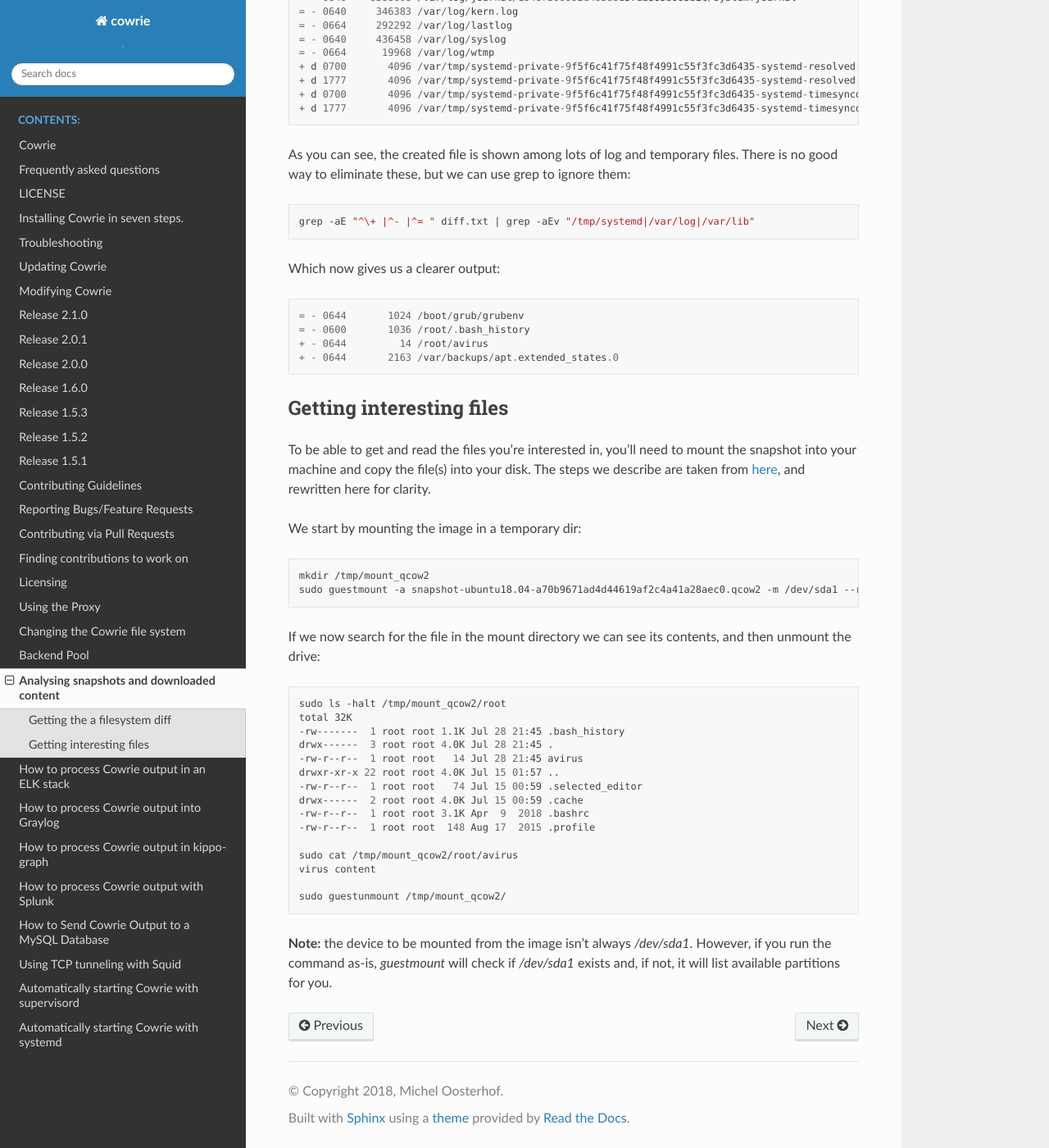
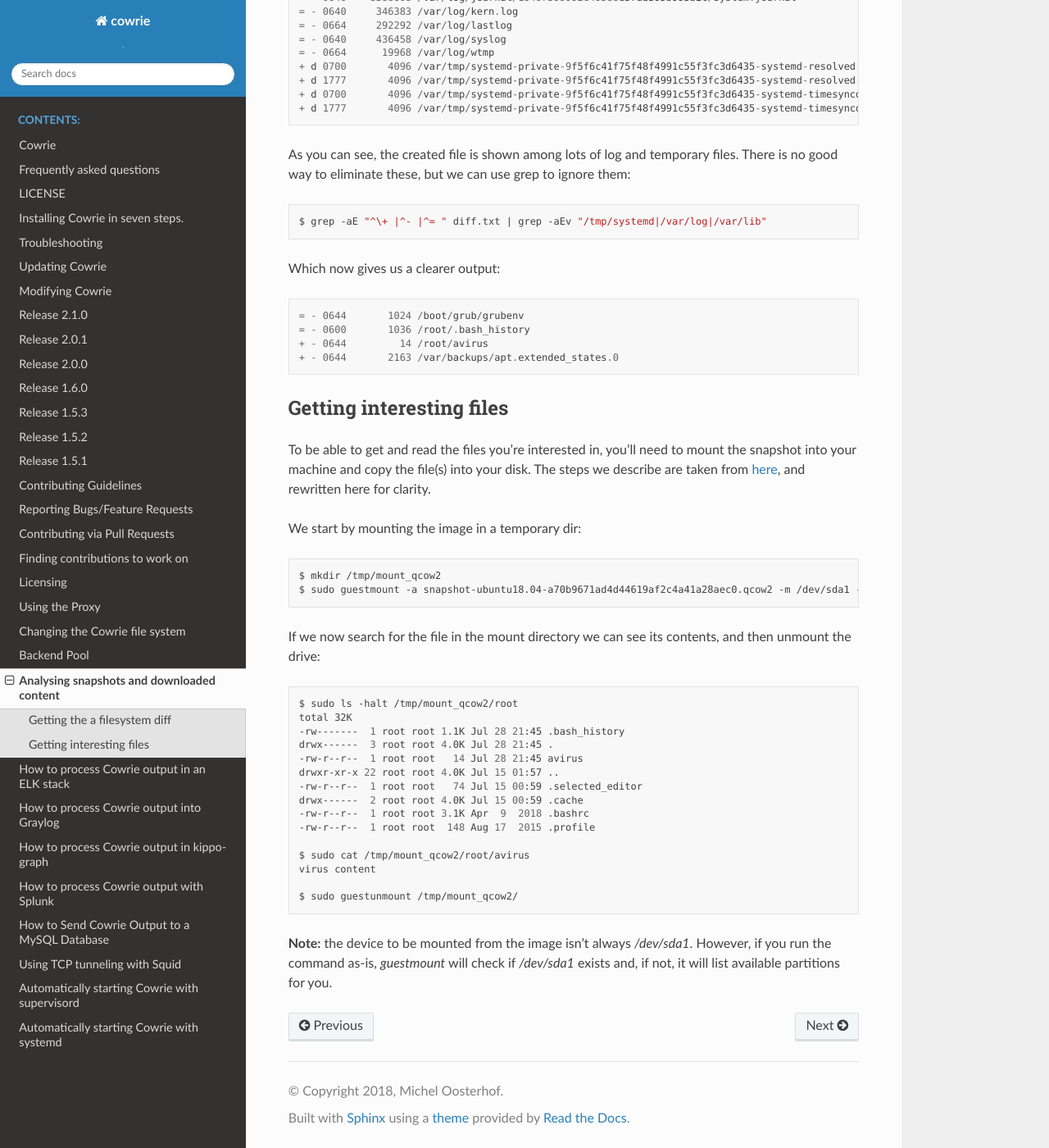
Before and after one commit to cowrie/cowrie, a Sphinx documentation site: the page built from docs/SNAPSHOTS.rst, in a window 1280 px wide and 1400 px high, scrolled down 1050 px. Shown: the whole window at 82% size. Built offline with Sphinx 7.4.7 and the Read the Docs theme 2.0.0, drawn with Linux system fonts in a browser that asks for light colours; the version number could not be read and is left out.

Commit message:
minor doc improvement

```diff
--- a/docs/SNAPSHOTS.rst
+++ b/docs/SNAPSHOTS.rst
@@ -15,7 +15,7 @@ The tool we'll be using is `virt-diff`, which provides a similar syntax to that
 
 .. code-block:: bash
 
-    sudo virt-diff -a ~/cowrie-imgs/ubuntu18.04-minimal.qcow2 -A snapshot-ubuntu18.04-a70b9671ad4d44619af2c4a41a28aec0.qcow2
+    $ sudo virt-diff -a ~/cowrie-imgs/ubuntu18.04-minimal.qcow2 -A snapshot-ubuntu18.04-a70b9671ad4d44619af2c4a41a28aec0.qcow2
 
 (the tool might need to be run with sudo due to a permission denied error)
 
@@ -25,7 +25,7 @@ from `virt-diff` is stored in a file diff.txt)
 
 .. code-block:: bash
 
-    grep -aE "^\+ |^- |^= " diff.txt
+    $ grep -aE "^\+ |^- |^= " diff.txt
 
 Here is an example output, in a VM were we created a file called `avirus`::
 
@@ -60,7 +60,7 @@ no good way to eliminate these, but we can use grep to ignore them:
 
 .. code-block:: bash
 
-    grep -aE "^\+ |^- |^= " diff.txt | grep -aEv "/tmp/systemd|/var/log|/var/lib"
+    $ grep -aE "^\+ |^- |^= " diff.txt | grep -aEv "/tmp/systemd|/var/log|/var/lib"
 
 Which now gives us a clearer output::
 
@@ -81,15 +81,15 @@ We start by mounting the image in a temporary dir:
 
 .. code-block:: bash
 
-    mkdir /tmp/mount_qcow2
-    sudo guestmount -a snapshot-ubuntu18.04-a70b9671ad4d44619af2c4a41a28aec0.qcow2 -m /dev/sda1 --ro /tmp/mount_qcow2
+    $ mkdir /tmp/mount_qcow2
+    $ sudo guestmount -a snapshot-ubuntu18.04-a70b9671ad4d44619af2c4a41a28aec0.qcow2 -m /dev/sda1 --ro /tmp/mount_qcow2
 
 If we now search for the file in the mount directory we can see its contents, and then unmount
 the drive:
 
 .. code-block:: bash
 
-    sudo ls -halt /tmp/mount_qcow2/root
+    $ sudo ls -halt /tmp/mount_qcow2/root
     total 32K
     -rw-------  1 root root 1.1K Jul 28 21:45 .bash_history
     drwx------  3 root root 4.0K Jul 28 21:45 .
@@ -100,10 +100,10 @@ the drive:
     -rw-r--r--  1 root root 3.1K Apr  9  2018 .bashrc
     -rw-r--r--  1 root root  148 Aug 17  2015 .profile
 
-    sudo cat /tmp/mount_qcow2/root/avirus
+    $ sudo cat /tmp/mount_qcow2/root/avirus
     virus content
 
-    sudo guestunmount /tmp/mount_qcow2/
+    $ sudo guestunmount /tmp/mount_qcow2/
 
 **Note:** the device to be mounted from the image isn't always `/dev/sda1`. However, if you
 run the command as-is, `guestmount` will check if `/dev/sda1` exists and, if not, it will
```
